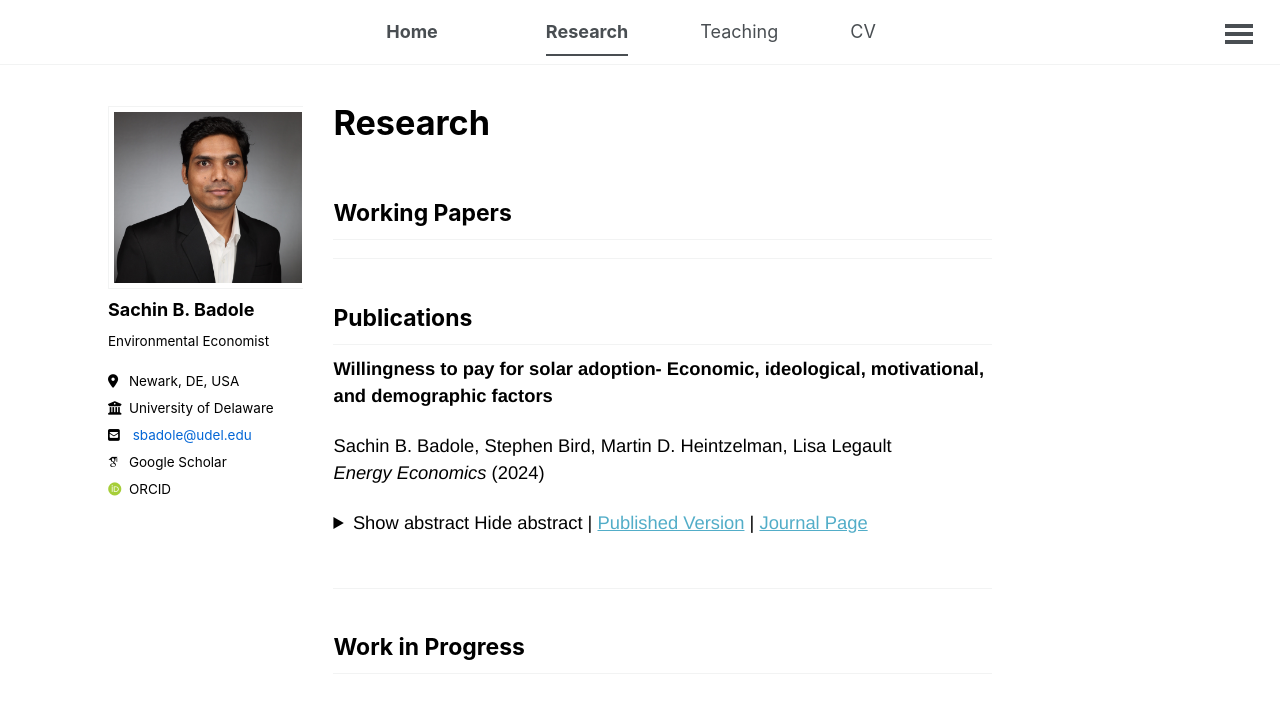
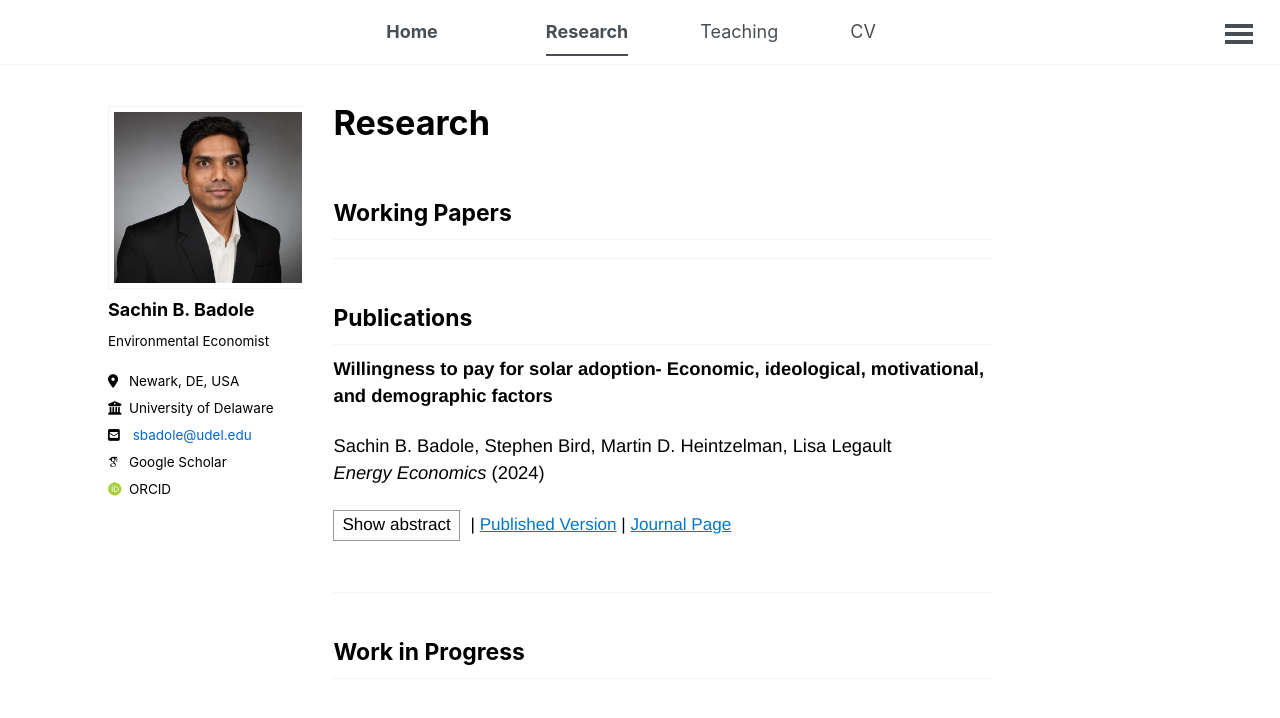
Before and after one commit to sachin-b-badole/sachin-b-badole.github.io, a Jekyll site: the page built from _pages/research.md, in a window 1280 px wide. Shown: the top 718 px of the page. Built offline with Jekyll 4.4.1, drawn with Linux system fonts in a browser that asks for light colours; some web fonts are replaced.

Commit message:
Update custom.css

```diff
--- a/assets/css/custom.css
+++ b/assets/css/custom.css
@@ -429,33 +429,55 @@ details.abs-block p {
 
 /*Date: jan 21, 2026 11pm*/
 /* ===== Research page: inline abstract + links ===== */
+/* ---------- Research: abstract toggle + links ---------- */
 
-/* -------------- Research page abstract toggle -------------- */
-/* smaller box button only for abstract */
-.toggle-abs {
-  display: inline-block;
-  border: 1px solid #999;
-  padding: 4px 10px;
-  cursor: pointer;
-  margin-right: 6px;
-  background: white;
-  font-size: 14px;
+.paper-details {
+  margin-top: 0.3rem;
+  font-size: 0.95rem;
 }
 
-/* pipe links in one row */
-.paper-links {
-  font-size: 14px;
+/* summary is clickable, but NOT a huge bar */
+.paper-details > summary {
+  cursor: pointer;
+  list-style: none;
 }
 
-.paper-links a {
-  color: #0077cc;
-  text-decoration: underline;
+/* hide the default triangle marker */
+.paper-details > summary::-webkit-details-marker {
+  display: none;
 }
 
-/* abstract text */
-.abstract {
-  margin-top: 10px;
-  max-width: 800px;
+/* box only around Show/Hide text */
+.paper-details .toggle-label {
+  display: inline-block;
+  padding: 2px 8px;
+  border: 1px solid #999;
+  background: #fff;
+  margin-right: 6px;
+}
+
+/* link group */
+.paper-details .links {
+  font-size: 0.95rem;
+}
+
+.paper-details .links a {
+  color: #0077cc;
+}
+
+/* show/hide text switching */
+.paper-details .toggle-label .hide {
+  display: none;
+}
+.paper-details[open] .toggle-label .show {
+  display: none;
+}
+.paper-details[open] .toggle-label .hide {
+  display: inline;
+}
+
+/* abstract content below bar */
+.paper-details .abstract-text {
+  margin-top: 0.4rem;
   line-height: 1.4;
-  font-size: 15px;
 }
```
